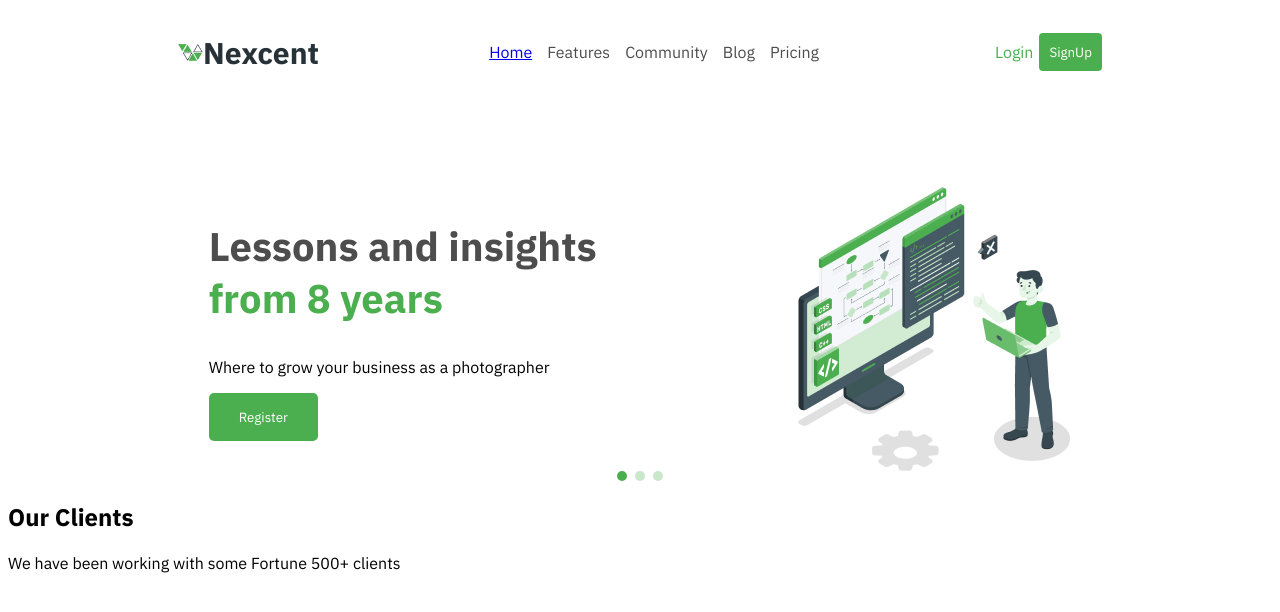
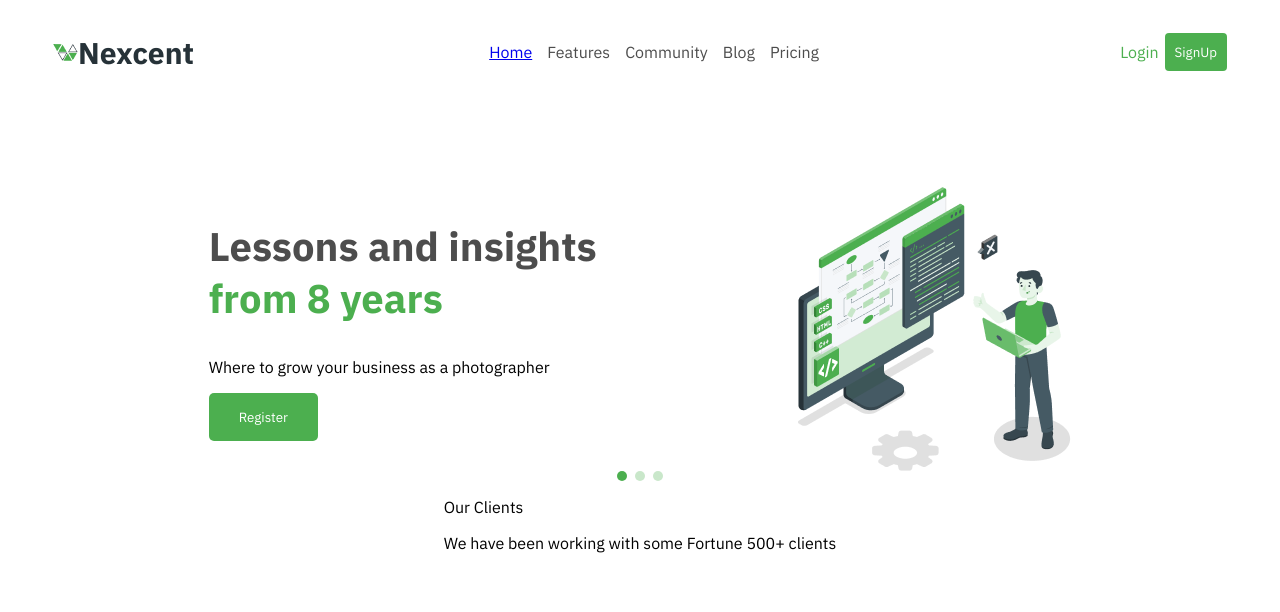
Before and after one commit to chi-touch/Htmlf, a plain HTML site: page index.html in a window 1280 px wide. Drawn offline with Linux system fonts and the light colour scheme.

Commit message:
still on it

```diff
--- a/index.css
+++ b/index.css
@@ -1,6 +1,7 @@
 .nav{
     display: flex;
-    justify-content: space-evenly;
+    justify-content: space-between;
+    padding: 0 45px;
 }
 
 .mid-section{
@@ -22,21 +23,20 @@
     padding-top: 90px;
 }
 
-.hero-section> div> h2{
+.hero-section> div> h2 {
     color: #4d4d4d;
     font-size: 40px;
     font-weight: bolder;
 
 
-.DotIg{
-    display: block;
+    .DotIg {
+        display: block;
+    }
 }
 
-.Our-Client> div>h2{
+.Our-Client{
     display: flex;
-    justify-content: center;
     align-items: center;
-    font-size: 40px;
-    color:#000000;
+    flex-direction: column;
+
 }
-}
--- a/index.html
+++ b/index.html
@@ -56,8 +56,11 @@
 
 <div class="Our-Client">
     <div>
-        <h2> Our Clients <span style="color: #000000"></span></h2>
+        <p> Our Clients <span style="color: #000000"></span></p>
         <p>We have been working with some Fortune 500+ clients</p>
+    </div>
+    <div>
+
     </div>
 
 </div>
```
